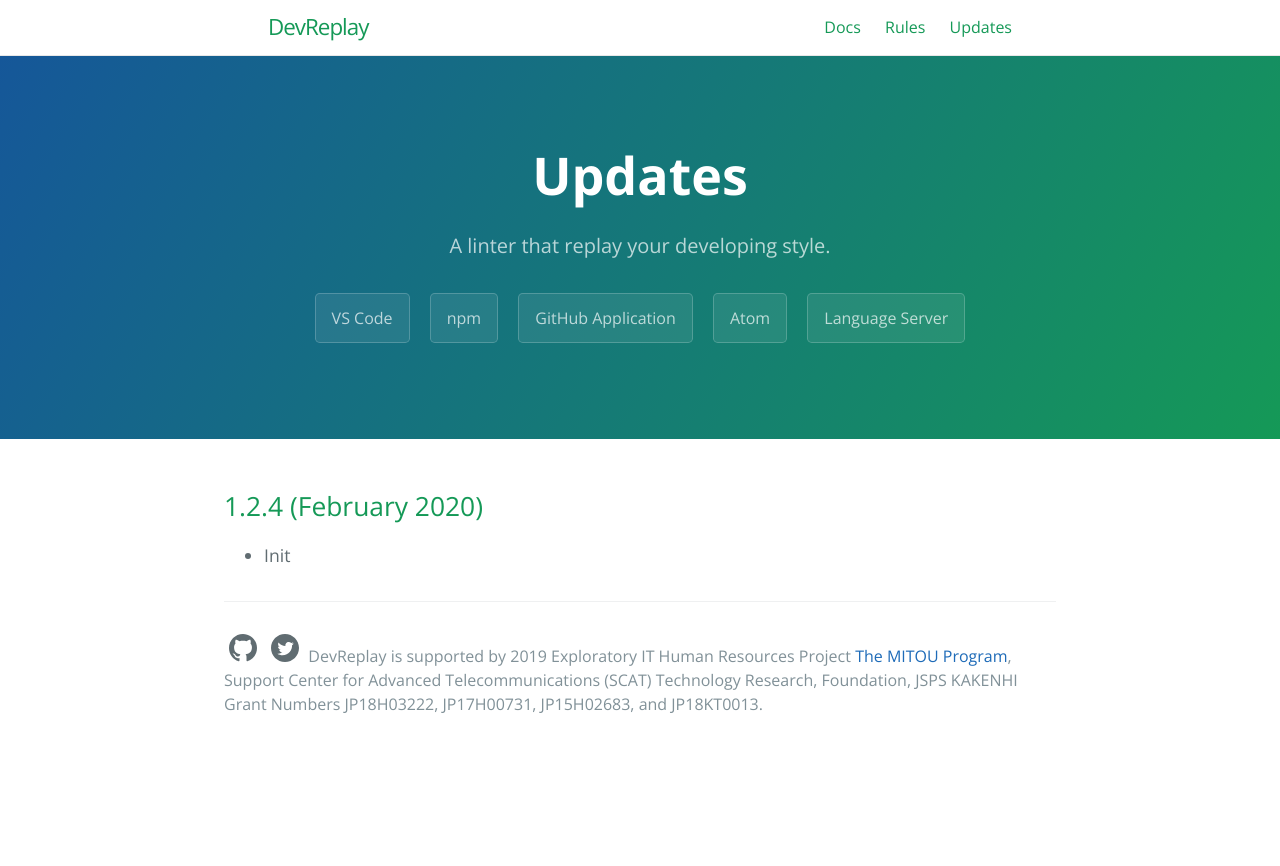
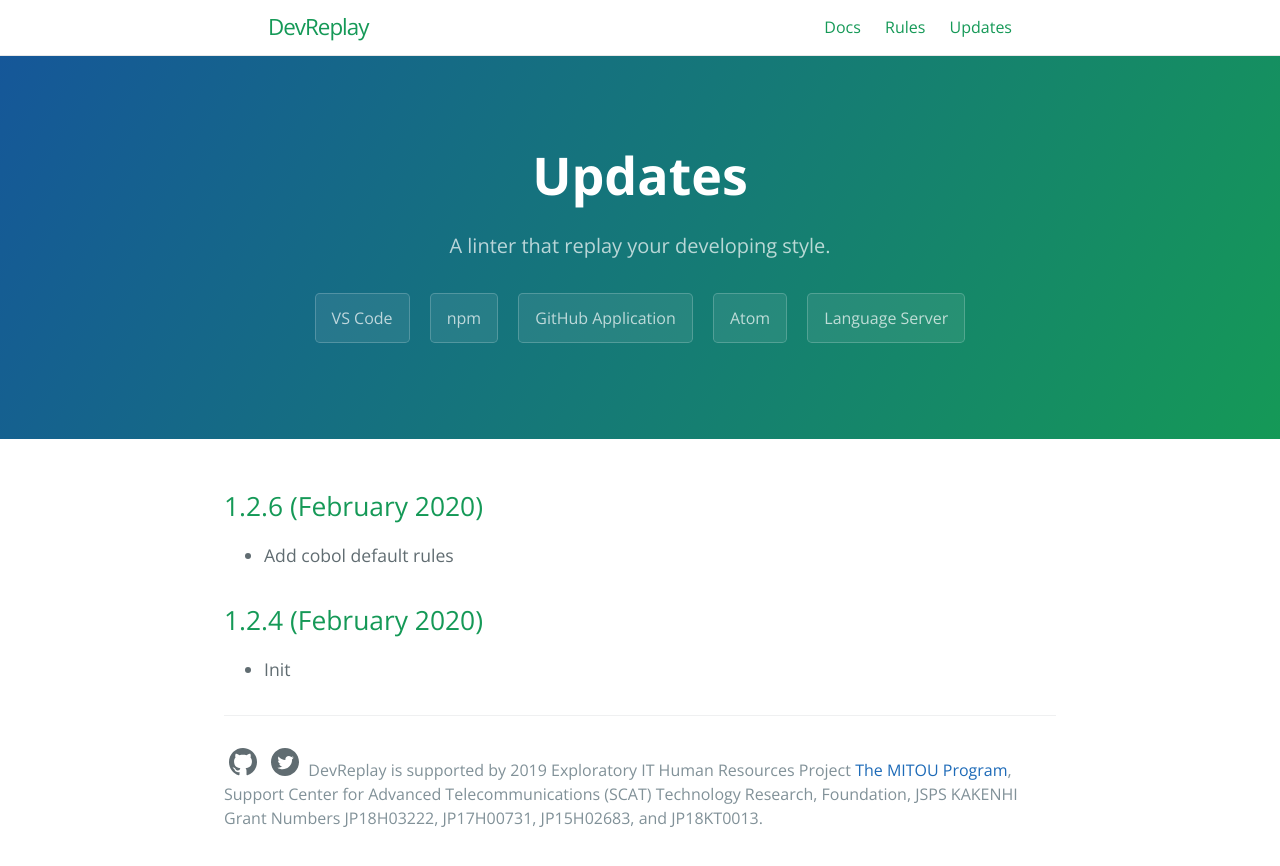
Before and after one commit to devreplay/devreplay.github.io, a Jekyll site: the page built from updates.md, in a window 1280 px wide. Shown: the top 866 px of the page. Built offline with Jekyll 4.4.1, drawn with Linux system fonts in a browser that asks for light colours.

Commit message:
add cobol

```diff
--- a/updates.md
+++ b/updates.md
@@ -7,6 +7,11 @@ ref: updates
 order: 3
 ---
 
+
+## 1.2.6 (February 2020)
+
+* Add cobol default rules
+
 ## 1.2.4 (February 2020)
 
 * Init
```
Also changed, not shown: rules.md (+2 -0 lines).
